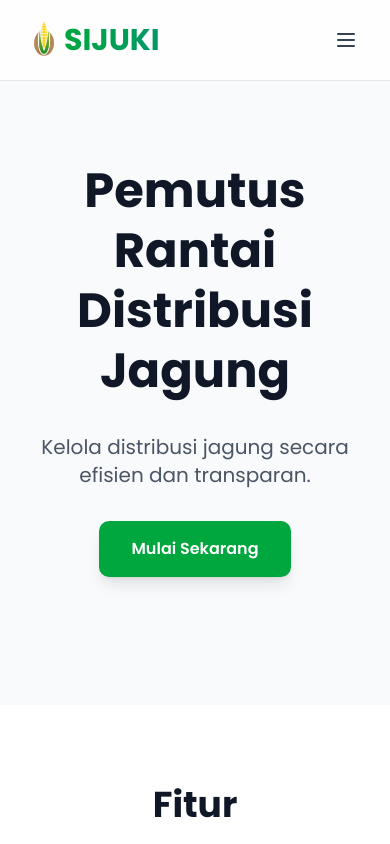
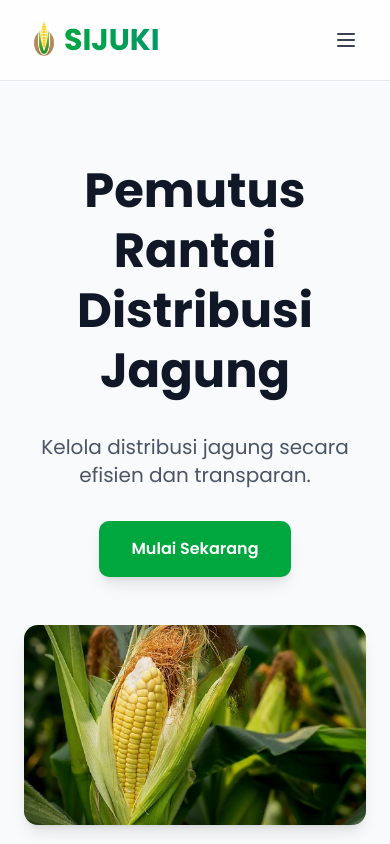
Before and after one commit to SyariefHayat/rantaiPasokDistribusi, a React (Vite) app: page / in a window 390 px wide. Shown: the top 844 px of the page. Built offline with nearby package versions, Linux system fonts and the light colour scheme.

Commit message:
update: hero section ui

```diff
--- a/src/pages/landing/HeroSection.jsx
+++ b/src/pages/landing/HeroSection.jsx
@@ -6,6 +6,7 @@ const HeroSection = () => {
             <div className="container mx-auto px-6 py-20">
                 <div className="flex flex-col lg:flex-row items-center justify-between gap-12">
 
+                    {/* Bagian Kiri: Teks */}
                     <div className="flex-1 space-y-8 text-center lg:text-left">
                         <h1 className="text-5xl lg:text-6xl font-bold text-gray-900 leading-tight">
                             Pemutus Rantai<br />
@@ -23,7 +24,8 @@ const HeroSection = () => {
                         </div>
                     </div>
 
-                    <div className="flex-1 h-64 sm:h-80 bg-[url('/51.webp')] bg-center bg-cover rounded-xl shadow-lg w-full">
+                    {/* Bagian Kanan: Gambar */}
+                    <div className="flex-1 min-h-[200px] sm:h-80 bg-[url('/51.webp')] bg-center bg-cover rounded-xl shadow-lg w-full bg-gray-200">
                     </div>
                 </div>
             </div>
```
